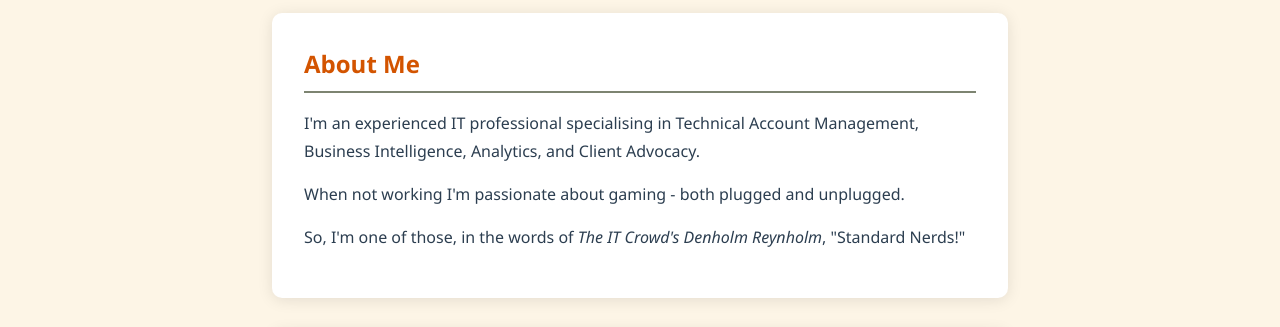
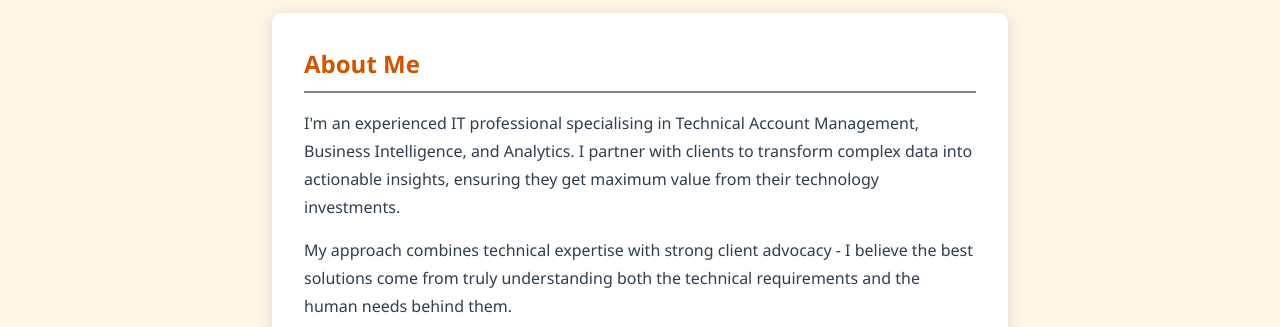
Before and after one commit to daniel-ley/daniel-ley.github.io, a plain HTML site: page index.html in a window 1280 px wide. Shown: the part 401-728 px from the top of the page. Drawn offline with Linux system fonts and the light colour scheme.

Commit message:
Updated About Me

```diff
--- a/index.html
+++ b/index.html
@@ -25,11 +25,11 @@
         <section id="about">
             <h2>About Me</h2>
 
-            <p> I'm an experienced IT professional specialising in Technical Account Management, Business Intelligence, Analytics, and Client Advocacy.</p>
+            <p>I'm an experienced IT professional specialising in Technical Account Management, Business Intelligence, and Analytics. I partner with clients to transform complex data into actionable insights, ensuring they get maximum value from their technology investments.</p>
 
-            <p>When not working I'm passionate about gaming - both plugged and unplugged. </p>
+            <p>My approach combines technical expertise with strong client advocacy - I believe the best solutions come from truly understanding both the technical requirements and the human needs behind them.</p>
 
-            <p>So, I'm one of those, in the words of <em>The IT Crowd's Denholm Reynholm</em>, "Standard Nerds!"</p>
+            <p>When I'm not diving into data or collaborating with clients, you'll find me immersed in gaming worlds - both digital and unplugged. As The IT Crowd's Denholm Reynholm would say, I'm one of your 'Standard Nerds' - and proud of it!"</p>
 
         </section>
 
```
